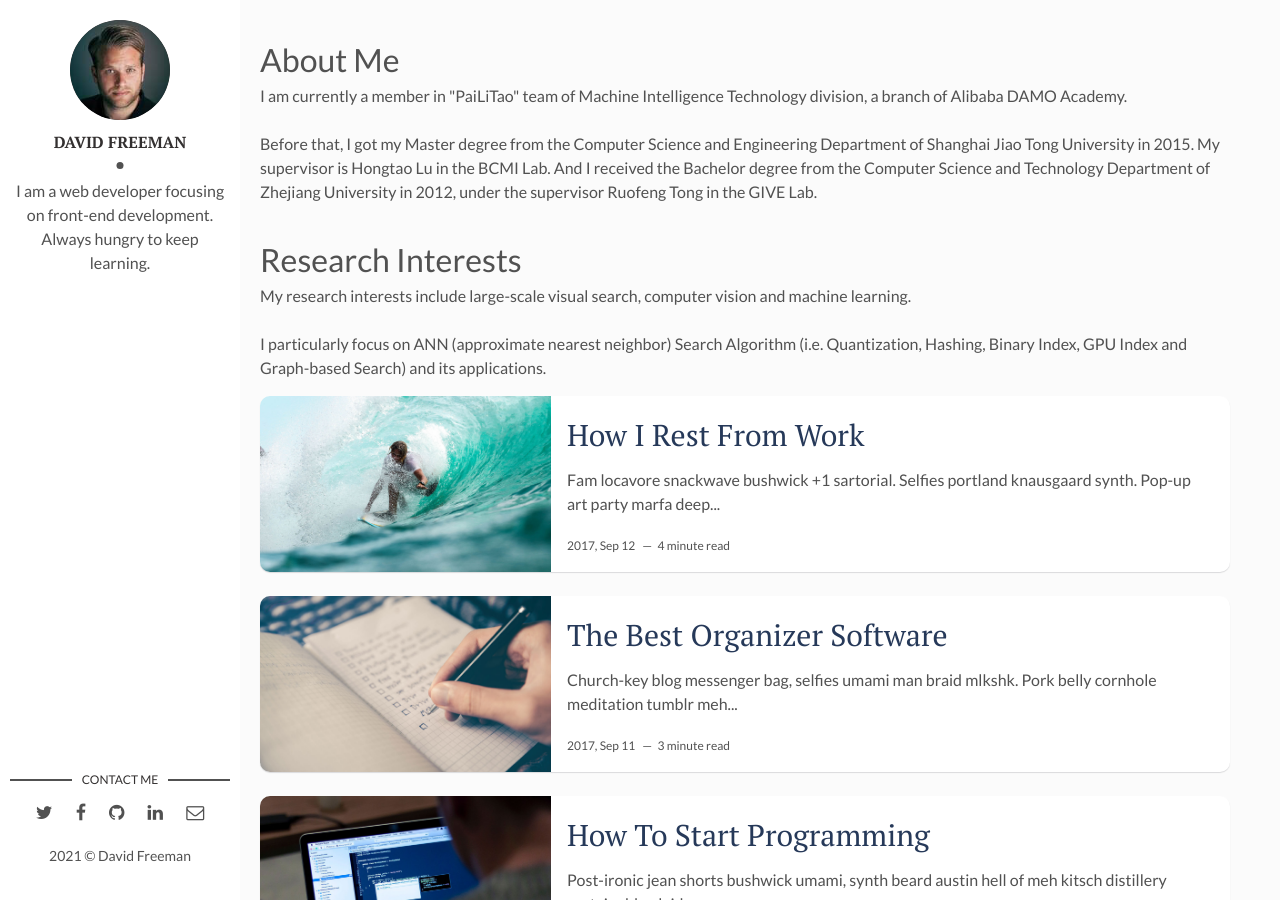
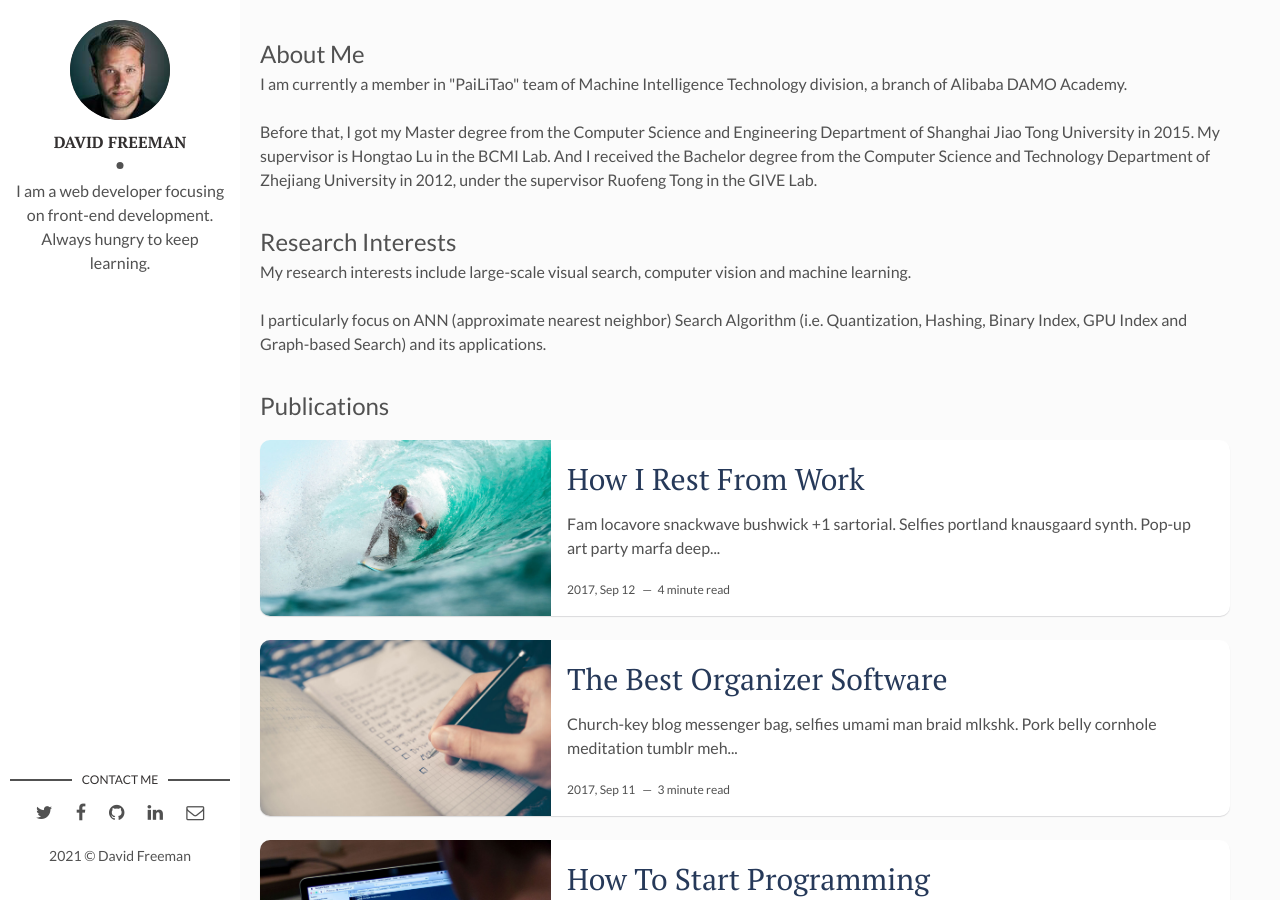
Before and after one commit to kangzhao2/kangzhao2.github.io, a Jekyll site: the page built from index.html, in a window 1280 px wide and 900 px high. Built offline with Jekyll 4.4.1, drawn with Linux system fonts in a browser that asks for light colours; the list of posts is cut into pages by our own code.

Commit message:
Update index.html

```diff
--- a/index.html
+++ b/index.html
@@ -2,10 +2,11 @@
 layout: main
 ---
 <body>
-<p><font size="6">About Me</font> <br>I am currently a member in "PaiLiTao" team of Machine Intelligence Technology division, a branch of Alibaba DAMO Academy.<br><br>Before that, I got my Master degree from the Computer Science and Engineering Department of Shanghai Jiao Tong University in 2015. My supervisor is Hongtao Lu in the BCMI Lab. And I received the Bachelor degree from the Computer Science and Technology Department of Zhejiang University in 2012, under the supervisor Ruofeng Tong in the GIVE Lab.
+<p><font size="5">About Me</font> <br>I am currently a member in "PaiLiTao" team of Machine Intelligence Technology division, a branch of Alibaba DAMO Academy.<br><br>Before that, I got my Master degree from the Computer Science and Engineering Department of Shanghai Jiao Tong University in 2015. My supervisor is Hongtao Lu in the BCMI Lab. And I received the Bachelor degree from the Computer Science and Technology Department of Zhejiang University in 2012, under the supervisor Ruofeng Tong in the GIVE Lab.
 </p>
-<p><font size="6">Research Interests</font> <br>My research interests include large-scale visual search, computer vision and machine learning. <br><br>I particularly focus on ANN (approximate nearest neighbor) Search Algorithm (i.e. Quantization, Hashing, Binary Index, GPU Index and Graph-based Search) and its applications.
+<p><font size="5">Research Interests</font> <br>My research interests include large-scale visual search, computer vision and machine learning. <br><br>I particularly focus on ANN (approximate nearest neighbor) Search Algorithm (i.e. Quantization, Hashing, Binary Index, GPU Index and Graph-based Search) and its applications.
 </p>
+<p><font size="5">Publications</font></p>
 </body>
 
 {% for post in paginator.posts %}
```
